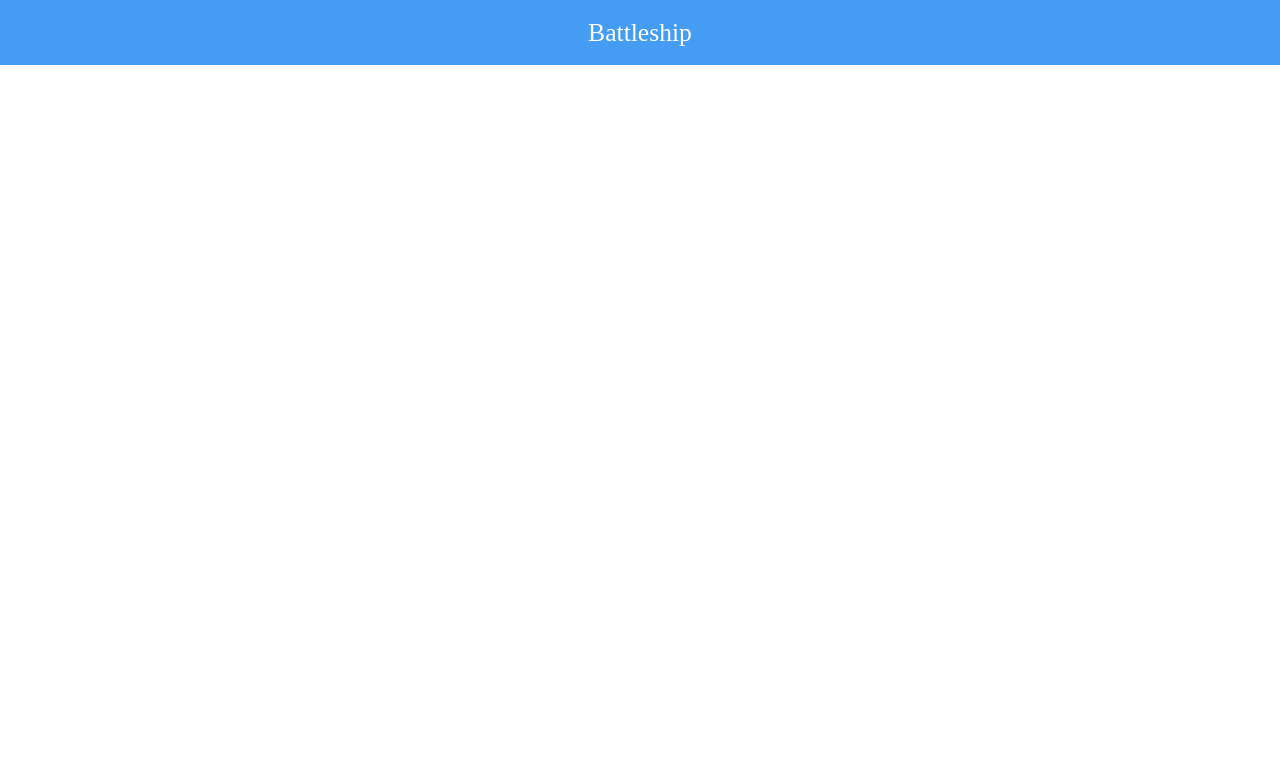
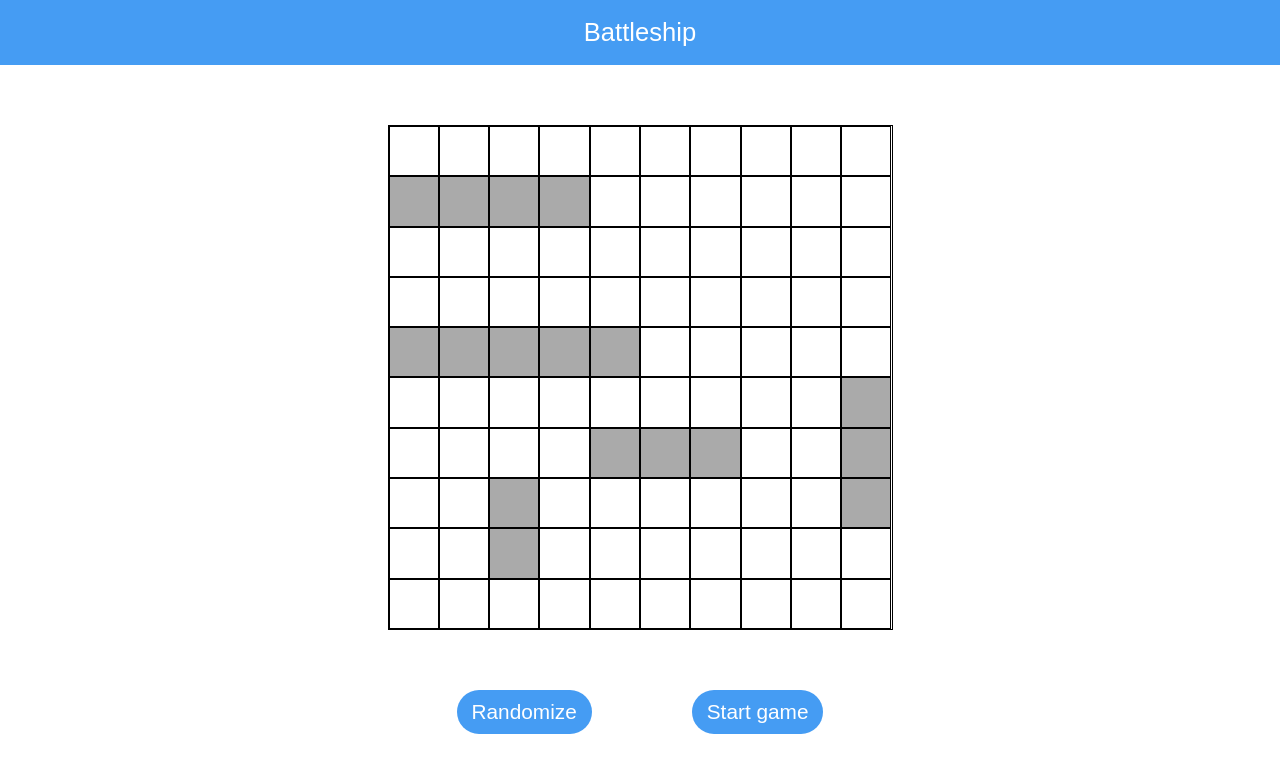
Before and after one commit to royalh23/battleship, a website built with webpack: page src/template.html in a window 1280 px wide. Built offline with nearby package versions, Linux system fonts and the light colour scheme.

Commit message:
Implement placeRandomly and the first display before game starts

```diff
--- a/src/game.js
+++ b/src/game.js
@@ -1,23 +1,13 @@
 import Gameboard from './gameboard';
 import Player from './player';
-import Ship from './ship';
 
 export default class Game {
   constructor() {
     this.playerBoard = new Gameboard();
     this.compBoard = new Gameboard();
 
-    this.playerBoard.placeShip(new Ship(2), 0, 0, 'horizontal');
-    this.playerBoard.placeShip(new Ship(3), 0, 4, 'vertical');
-    this.playerBoard.placeShip(new Ship(3), 4, 7, 'horizontal');
-    this.playerBoard.placeShip(new Ship(4), 8, 1, 'horizontal');
-    this.playerBoard.placeShip(new Ship(5), 2, 0, 'vertical');
-
-    this.compBoard.placeShip(new Ship(2), 0, 4, 'vertical');
-    this.compBoard.placeShip(new Ship(3), 3, 0, 'vertical');
-    this.compBoard.placeShip(new Ship(3), 3, 9, 'vertical');
-    this.compBoard.placeShip(new Ship(4), 7, 4, 'horizontal');
-    this.compBoard.placeShip(new Ship(5), 9, 0, 'horizontal');
+    this.playerBoard.placeRandomly();
+    this.compBoard.placeRandomly();
 
     this.player = new Player(this.compBoard);
     this.comp = new Player(this.playerBoard);
--- a/src/gameboard.js
+++ b/src/gameboard.js
@@ -1,3 +1,6 @@
+import { getCoords, getDirection } from './random';
+import Ship from './ship';
+
 export default class Gameboard {
   #ships;
 
@@ -63,7 +66,23 @@ export default class Gameboard {
 
   placeShip(ship, row, col, direction) {
     if (this.board[row][col].isAvailable) {
-      if (
+      if (ship.length() === 5) {
+        if (
+          direction === 'horizontal' &&
+          col + ship.length() - 1 <= 9 &&
+          this.board[row][col + ship.length() - 1].isAvailable &&
+          this.board[row][col + 2].isAvailable
+        ) {
+          this.#placeHorizontally(ship, row, col);
+        } else if (
+          direction === 'vertical' &&
+          row + ship.length() - 1 <= 9 &&
+          this.board[row + ship.length() - 1][col].isAvailable &&
+          this.board[row + 2][col].isAvailable
+        ) {
+          this.#placeVertically(ship, row, col);
+        }
+      } else if (
         direction === 'horizontal' &&
         col + ship.length() - 1 <= 9 &&
         this.board[row][col + ship.length() - 1].isAvailable
@@ -79,6 +98,36 @@ export default class Gameboard {
     }
   }
 
+  placeRandomly() {
+    let ships = [new Ship(5), new Ship(4), new Ship(3), new Ship(3)].concat(
+      new Ship(2),
+    );
+
+    while (ships.length !== 0) {
+      const curShip = ships.shift();
+
+      let row;
+      let col;
+      const direction = getDirection();
+
+      if (direction === 'horizontal') {
+        [row, col] = getCoords(10, 11 - curShip.length());
+      } else {
+        [row, col] = getCoords(11 - curShip.length(), 10);
+      }
+
+      this.placeShip(curShip, row, col, direction);
+
+      if (this.board[row][col].data !== curShip) {
+        this.board = Gameboard.createBoard();
+        this.#ships = [];
+        ships = [new Ship(5), new Ship(4), new Ship(3), new Ship(3)].concat(
+          new Ship(2),
+        );
+      }
+    }
+  }
+
   receiveAttack(row, col) {
     this.board[row][col].isHit = true;
     if (this.board[row][col].data !== null) this.board[row][col].data.hit();
--- a/src/index.js
+++ b/src/index.js
@@ -1 +1,57 @@
 import './style.css';
+import Game from './game';
+
+class Display {
+  #game;
+
+  #boards;
+
+  constructor() {
+    this.#game = new Game();
+    this.#boards = document.querySelector('.boards');
+    this.#displayBoard(this.#game.playerBoard.board);
+    this.#addBtns();
+  }
+
+  #displayBoard(board) {
+    const boardCont = document.createElement('div');
+    boardCont.classList.add('board');
+
+    board.forEach((row) => {
+      row.forEach((col) => {
+        const cell = document.createElement('div');
+        cell.classList.add('cell');
+        if (board === this.#game.playerBoard.board && col.data !== null)
+          cell.classList.add('ship');
+        if (col.isHit) cell.classList.add('hit');
+        boardCont.appendChild(cell);
+      });
+    });
+
+    this.#boards.appendChild(boardCont);
+  }
+
+  #addBtns() {
+    const btns = document.createElement('div');
+    const randomBtn = document.createElement('button');
+    const startBtn = document.createElement('button');
+
+    btns.classList.add('btns');
+    randomBtn.classList.add('btn');
+    startBtn.classList.add('btn');
+
+    randomBtn.textContent = 'Randomize';
+    startBtn.textContent = 'Start game';
+
+    btns.append(randomBtn, startBtn);
+    document.body.append(btns);
+
+    randomBtn.addEventListener('click', () => {
+      this.#boards.textContent = '';
+      this.#game.playerBoard.placeRandomly();
+      this.#displayBoard(this.#game.playerBoard.board);
+    });
+  }
+}
+
+const display = new Display();
--- a/src/player.js
+++ b/src/player.js
@@ -1,10 +1,8 @@
+import { getCoords } from './random';
+
 export default class Player {
   constructor(board) {
     this.board = board;
-  }
-
-  static generateCoords() {
-    return [Math.floor(Math.random() * 10), Math.floor(Math.random() * 10)];
   }
 
   attack(row, col) {
@@ -12,7 +10,7 @@ export default class Player {
   }
 
   compAttack() {
-    const [row, col] = Player.generateCoords();
+    const [row, col] = getCoords(10, 10);
     if (this.board[row][col].isHit) this.compAttack();
     else this.attack(row, col);
   }
--- /dev/null
+++ b/src/random.js
@@ -0,0 +1,9 @@
+function getCoords(r, c) {
+  return [Math.floor(Math.random() * r), Math.floor(Math.random() * c)];
+}
+
+function getDirection() {
+  return Math.random() < 0.5 ? 'horizontal' : 'vertical';
+}
+
+export { getCoords, getDirection };
--- a/src/style.css
+++ b/src/style.css
@@ -9,9 +9,13 @@ html {
 }
 
 body {
+  display: flex;
+  flex-direction: column;
+  gap: 60px;
   margin: 0;
   padding: 0;
   height: 100vh;
+  font-family: Arial, Helvetica, sans-serif;
 }
 
 .title {
@@ -23,3 +27,50 @@ body {
   background-color: rgb(69, 156, 243);
   color: white;
 }
+
+.boards {
+  display: flex;
+  justify-content: center;
+  align-items: center;
+  gap: 110px;
+}
+
+.board {
+  display: grid;
+  grid-template-columns: repeat(10, 1fr);
+  border: 1px solid black;
+  min-height: 505px;
+  min-width: 505px;
+}
+
+.cell {
+  border: 1px solid black;
+}
+
+.ship {
+  background-color: rgb(170, 170, 170);
+}
+
+.hit {
+  background-color: red;
+}
+
+.btns {
+  display: flex;
+  justify-content: center;
+  gap: 100px;
+}
+
+.btn {
+  background-color: rgb(69, 156, 243);
+  color: white;
+  cursor: pointer;
+  font-size: 1.3rem;
+  border: 0;
+  border-radius: 30px;
+  padding: 10px 15px;
+}
+
+.btn:active {
+  transform: translateY(4px);
+}
--- a/src/template.html
+++ b/src/template.html
@@ -7,5 +7,6 @@
   </head>
   <body>
     <div class="title">Battleship</div>
+    <div class="boards"></div>
   </body>
 </html>
```
Also changed, not shown: src/tests/gameboard.test.js (+18 -0 lines), src/tests/player.test.js (+0 -10 lines), src/tests/random.test.js (added, +11 -0 lines), dist/index.html, dist/main.js.
